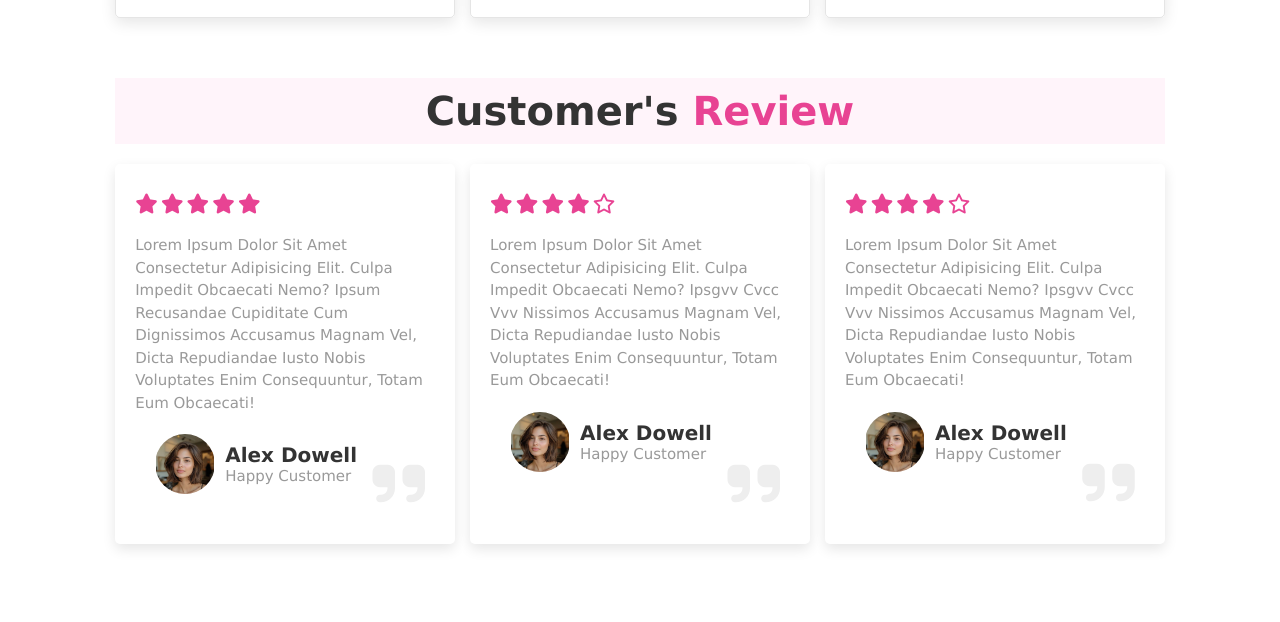
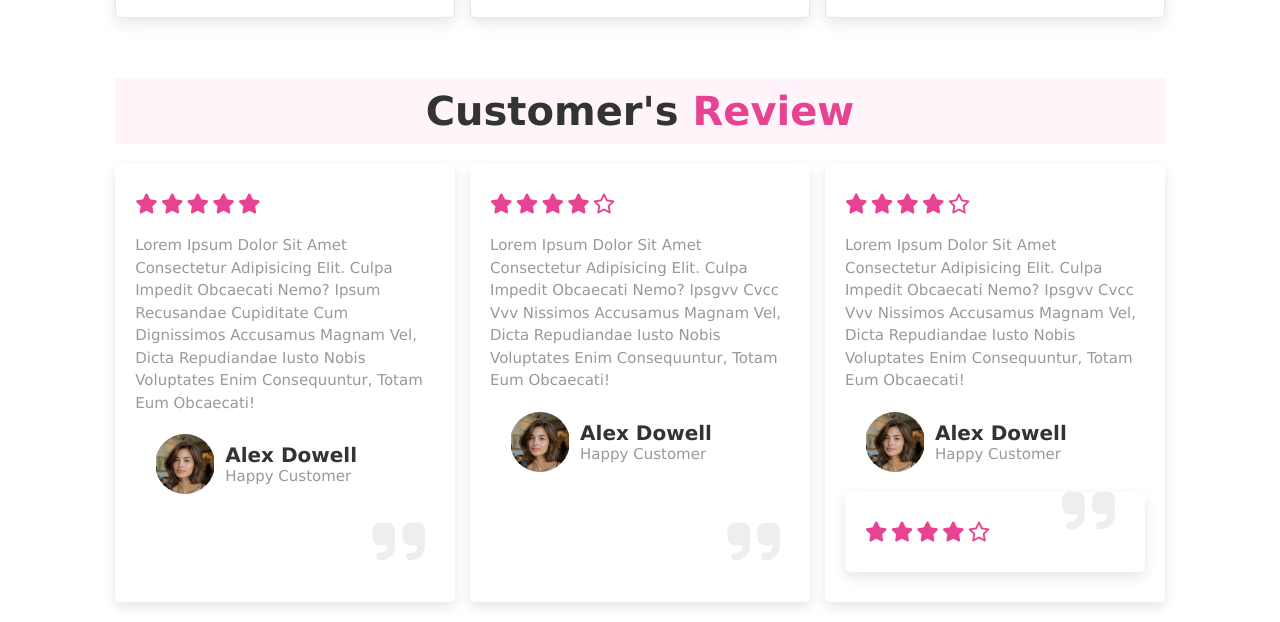
Before and after one commit to DessyZeal/floralecomsite.github.io, a plain HTML site: page index.html in a window 1280 px wide. Shown: the part 2869-3491 px from the top of the page. Before the commit the page ends 3433 px from the top, so only its background shows below. Drawn offline with Linux system fonts and the light colour scheme.

Commit message:
new commit

```diff
--- a/index.html
+++ b/index.html
@@ -303,9 +303,17 @@
                     <span>happy customer</span>
                 </div>
             </div>
+            <div class="box">
+                <div class="stars">
+                    <i class="fa-solid fa-star"></i>
+                    <i class="fa-solid fa-star"></i>
+                    <i class="fa-solid fa-star"></i>
+                    <i class="fa-solid fa-star"></i>
+                    <i class="fa-regular fa-star"></i>
+                </div>
             <span class="fa-solid fa-quote-right"><span>
         </div>
- </section>
+    </section>
 <!-- Reviews section ends -->
 </body>
 </html>
```
